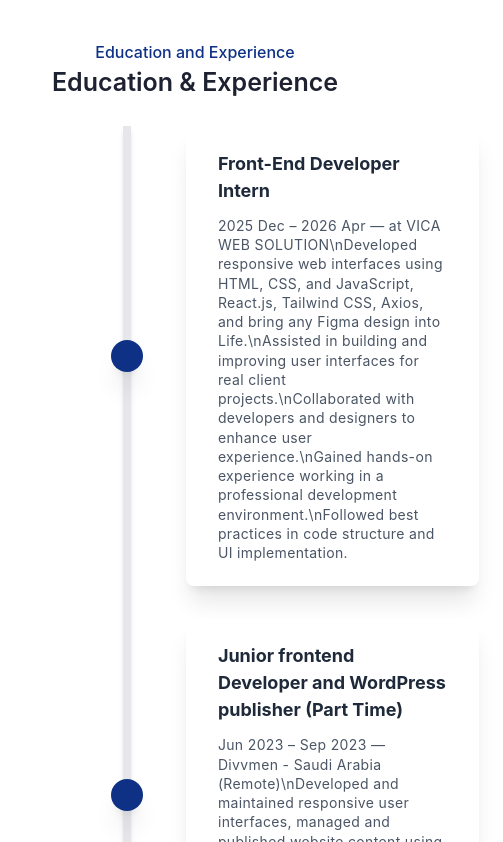
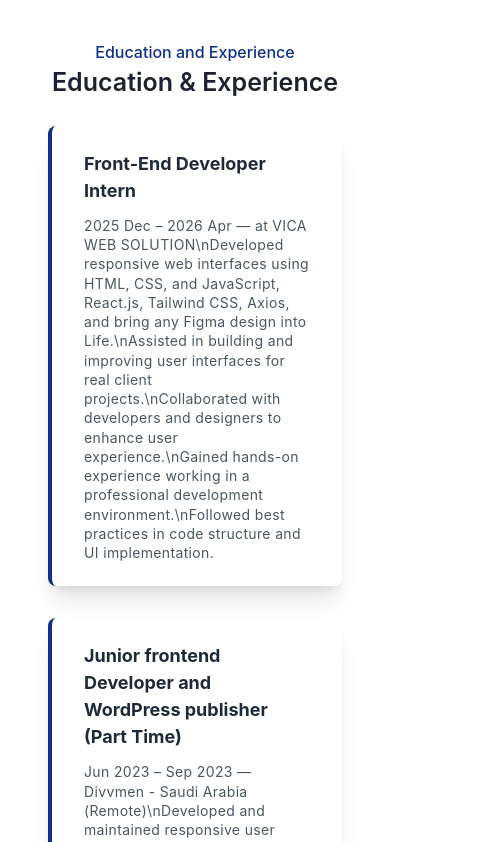
Before and after one commit to Sahar-Jw/Personal-Portfolio, a React (Vite) app: page / in a window 390 px wide. Shown: the part 1302-2144 px from the top of the page, 503 px wide, since content can reach past the window. Built offline with nearby package versions, Linux system fonts and the light colour scheme.

Commit message:
changed style

```diff
--- a/src/components/Footer/Footer.jsx
+++ b/src/components/Footer/Footer.jsx
@@ -11,7 +11,7 @@ export default function Footer() {
             <p className='text-primary-text lg:text-[16px] text-[12px] font-normal font-inter'>
                 Developed by <span className='font-semibold text-main'>Sahar Jwar</span>
             </p>
-            <div className=" flex lg:gap-4 gap-1">
+            <div className=" flex lg:gap-4 gap-1 items-center">
                 <a href="https://www.linkedin.com/in/sahar-jwar-8000a52a2/?lipi=urn%3Ali%3Apage%3Ad_flagship3_profile_view_base_contact_details%3BEtiGmt%2B%2FSuy48JMUiKstMg%3D%3D" className='text-white lg:p-1.75 p-1.25 bg-main rounded-[50%] cursor-pointer hover:bg-[#0c96e2c2]'>
                     <FaLinkedinIn />
                 </a>
--- a/src/components/Timeline/Timeline.jsx
+++ b/src/components/Timeline/Timeline.jsx
@@ -21,24 +21,24 @@ export default function Timeline() {
         }
     ];
     return (
-<div className={`relative container mx-auto w-[220%] lg:w-full -left-68.25 md:left-0 px-6 flex flex-col space-y-8 lg:mb-3.5 mb-10 ${isDark ? 'dark' : ''}`}>
+<div className={`relative container mx-auto lg:w-full  md:left-0 px-6 flex flex-col space-y-8 lg:mb-3.5 mb-10 ${isDark ? 'dark' : ''}`}>
         {/* Central Line */}
-        <div className="pipe absolute z-0 w-2 h-full bg-gray-200  shadow-md left-1/2 transform -translate-x-1/2"></div>
+        <div className="pipe absolute z-0 w-2 h-full bg-gray-200 md:block hidden  shadow-md left-1/2 transform -translate-x-1/2"></div>
 
         {events.map((event, index) => (
             <div key={index} className={`relative z-10 flex items-center justify-between w-full mb-8 ${
-            index % 2 === 0 ? 'lg:flex-row-reverse flex-row' : ''
+            index % 2 === 0 ? 'md:flex-row-reverse flex-row' : ''
             }`}>
             {/* 1. Empty space for the opposite side */}
-            <div className="order-1 w-5/12"></div>
+            <div className="order-1 md:w-5/12"></div>
 
             {/* 2. Central Circle Marker */}
-            <div className="z-20 flex items-center order-1 bg-main shadow-xl w-8 h-8 rounded-full">
+            <div className="z-20 lg:flex items-center hidden order-1 bg-main shadow-xl w-8 h-8 rounded-full">
                 {/* <h1 className="mx-auto font-semibold text-lg text-white">{index + 1}</h1> */}
             </div>
 
             {/* 3. Content Card */}
-            <div className="content-card order-1 bg-white rounded-lg shadow-xl dark:shadow-2xl w-5/12  px-8 py-6">
+            <div className="content-card border-l-4 border-main md:border-none  order-1 bg-white rounded-lg shadow-xl dark:shadow-2xl lg:w-5/12 w-full  px-8 py-6">
                 <h3 className="font-bold text-gray-800 text-[18px] mb-3">{event.title}</h3>
                 <p className="text-sm leading-snug tracking-wide text-gray-600 whitespace-pre-line">
                 {event.date} — {event.desc}
```
